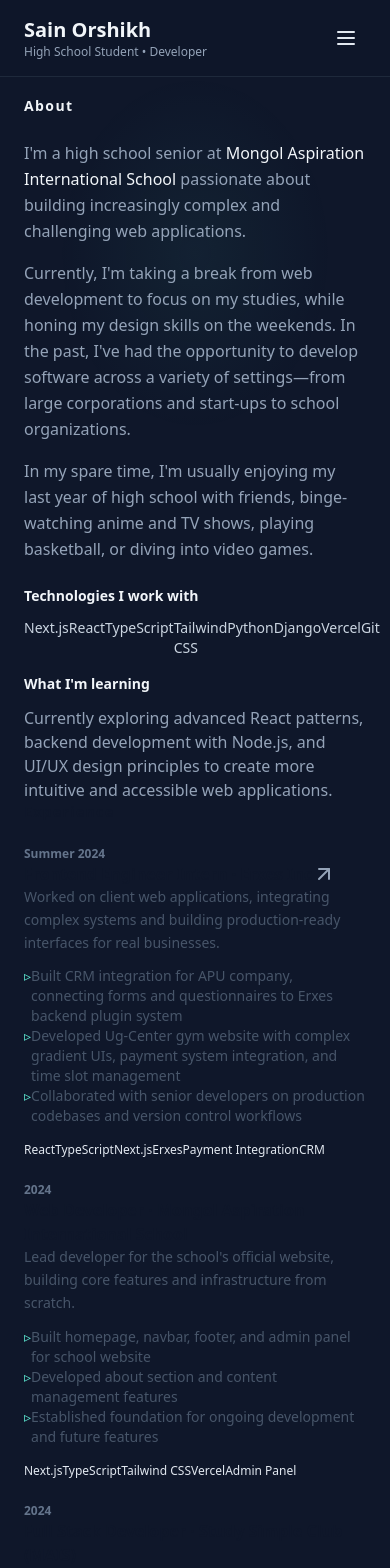
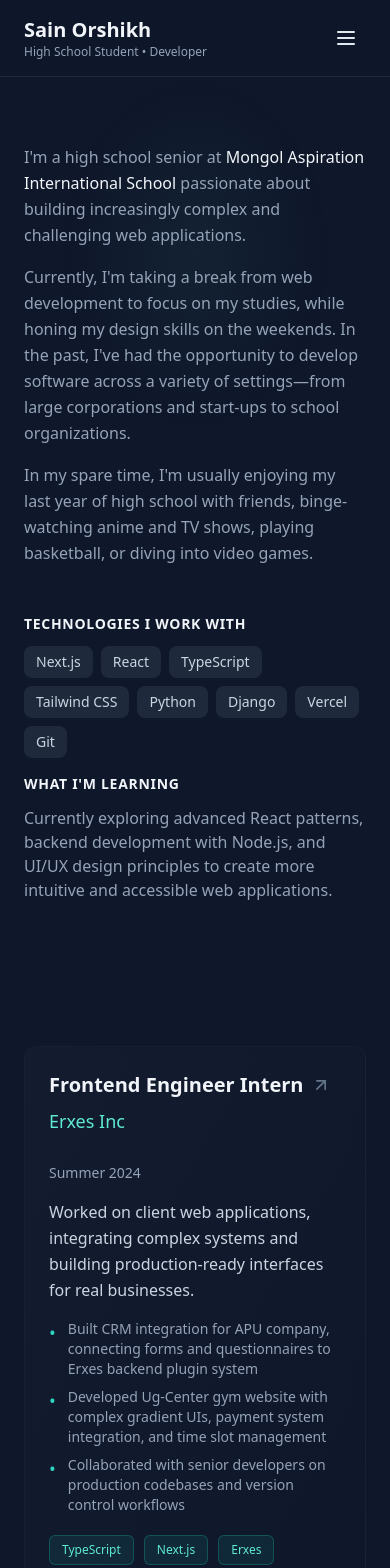
Before and after one commit to Sain-orshikh/portfolio, a Next.js app: page / in a window 390 px wide. Shown: the top 1568 px of the page. Built offline with nearby package versions, Linux system fonts and the light colour scheme.

Commit message:
refactor: update layout and improve section components for better responsiveness

```diff
--- a/app/page.tsx
+++ b/app/page.tsx
@@ -54,7 +54,7 @@ export default function Home() {
         <FixedSidebar activeSection={activeSection} onNavigate={handleNavigate} />
 
         {/* Scrollable Right Content */}
-        <main className="lg:ml-[50%] lg:w-[50%] px-6 sm:px-12 py-16 lg:py-24 pt-24 lg:pt-24">
+        <main className="lg:ml-[50%] lg:mr-[15%] lg:w-[50%] px-6 sm:px-12 py-16 lg:py-24 pt-36 lg:pt-24">
           <About />
           <Experience />
           <Projects />
--- a/components/ui/FixedSidebar.tsx
+++ b/components/ui/FixedSidebar.tsx
@@ -47,7 +47,7 @@ const FixedSidebar: React.FC<FixedSidebarProps> = ({ activeSection, onNavigate }
         transition={{ duration: 0.6 }}
         className="hidden lg:block lg:fixed lg:top-0 lg:left-0 lg:w-1/2 lg:h-screen"
       >
-        <div className="h-full flex flex-col justify-between p-12 xl:p-24">
+        <div className="h-full ml-[25%] flex flex-col justify-between p-12 xl:p-24">
           {/* Header Section */}
           <div>
             <motion.div
--- a/sections/About.tsx
+++ b/sections/About.tsx
@@ -11,10 +11,6 @@ const About: React.FC = () => {
         transition={{ duration: 0.6 }}
         className="space-y-6"
       >
-        <h2 className="text-sm font-bold tracking-widest text-slate-100 uppercase mb-16 lg:sr-only">
-          About
-        </h2>
-
         <div className="space-y-4 text-slate-400 leading-relaxed">
           <p>
             I'm a high school senior at <span className="text-slate-100 font-medium">Mongol Aspiration International School</span> passionate about building increasingly complex and challenging web applications.
--- a/sections/Experience.tsx
+++ b/sections/Experience.tsx
@@ -5,75 +5,79 @@ import { ArrowUpRight } from 'lucide-react';
 
 const Experience: React.FC = () => {
   return (
-    <section id="experience" className="mb-36 scroll-mt-24">
+    <section id="experience" className="mb-32 scroll-mt-24">
       <motion.div
         initial={{ opacity: 0, y: 20 }}
         whileInView={{ opacity: 1, y: 0 }}
         viewport={{ once: true, margin: '-100px' }}
         transition={{ duration: 0.6 }}
       >
-        <h2 className="text-sm font-bold tracking-widest text-slate-900 dark:text-slate-100 uppercase mb-16 lg:sr-only">
-          Experience
-        </h2>
-
-        <div className="space-y-12">
+        <div className="grid gap-6">
           {experiences.map((exp, index) => (
-            <motion.a
+            <motion.article
               key={exp.id}
-              href={exp.link || '#'}
-              target={exp.link ? '_blank' : undefined}
-              rel={exp.link ? 'noopener noreferrer' : undefined}
               initial={{ opacity: 0, y: 20 }}
               whileInView={{ opacity: 1, y: 0 }}
               viewport={{ once: true }}
               transition={{ delay: index * 0.1, duration: 0.5 }}
-              className="group block relative hover:bg-slate-50/50 dark:hover:bg-slate-800/50 rounded-lg p-6 -mx-6 transition-all duration-300 cursor-pointer"
+              className="group relative"
             >
-              <div className="grid grid-cols-1 lg:grid-cols-4 gap-4 lg:gap-8">
-                {/* Left: Date */}
-                <div className="lg:col-span-1">
-                  <p className="text-xs font-semibold text-slate-500 dark:text-slate-400 uppercase tracking-wider">
-                    {exp.period}
-                  </p>
-                </div>
+              <a
+                href={exp.link || '#'}
+                target={exp.link ? '_blank' : undefined}
+                rel={exp.link ? 'noopener noreferrer' : undefined}
+                className="block relative overflow-hidden rounded-xl border border-slate-800/50 bg-gradient-to-br from-slate-800/30 to-slate-900/30 backdrop-blur-sm p-6 transition-all duration-500 hover:border-teal-500/30 hover:shadow-2xl hover:shadow-teal-500/5 hover:-translate-y-1 hover:bg-white/20"
+              >
+                {/* Content */}
+                <div className="relative z-10">
+                  <div className="flex flex-col lg:flex-row lg:items-start lg:justify-between gap-4 mb-4">
+                    <div className="flex-1">
+                      <div className="flex items-center gap-2 mb-2">
+                        <h3 className="text-xl font-semibold text-slate-100 group-hover:text-teal-300 transition-colors">
+                          {exp.role}
+                        </h3>
+                        {exp.link && (
+                          <ArrowUpRight className="w-5 h-5 text-slate-500 group-hover:text-teal-300 group-hover:translate-x-1 group-hover:-translate-y-1 transition-all duration-300" />
+                        )}
+                      </div>
+                      <div className="flex items-center gap-2 text-teal-300 font-medium mb-3">
+                        <span className="text-lg">{exp.company}</span>
+                      </div>
+                    </div>
 
-                {/* Right: Content */}
-                <div className="lg:col-span-3">
-                  <h3 className="text-base font-semibold text-slate-900 dark:text-slate-100 mb-1 group-hover:text-accent transition-colors flex items-center gap-2">
-                    {exp.role} · {exp.company}
-                    {exp.link && (
-                      <ArrowUpRight className="w-4 h-4 text-slate-400 group-hover:text-accent group-hover:translate-x-1 group-hover:-translate-y-1 transition-transform" />
-                    )}
-                  </h3>
+                    <div className="text-sm text-slate-400 shrink-0">
+                      <span className="font-medium">{exp.period}</span>
+                    </div>
+                  </div>
 
-                  <p className="text-sm text-slate-600 dark:text-slate-400 leading-relaxed mb-3">
+                  <p className="text-slate-300 leading-relaxed mb-4">
                     {exp.description}
                   </p>
 
                   {exp.achievements && exp.achievements.length > 0 && (
-                    <ul className="space-y-1 mb-4">
+                    <ul className="space-y-2 mb-5">
                       {exp.achievements.map((achievement, i) => (
-                        <li key={i} className="flex items-start gap-2 text-sm text-slate-600 dark:text-slate-400">
-                          <span className="text-accent mt-0.5">▹</span>
-                          <span>{achievement}</span>
+                        <li key={i} className="flex items-start gap-3 text-sm text-slate-400">
+                          <span className="text-teal-400 mt-1 text-lg leading-none">•</span>
+                          <span className="flex-1">{achievement}</span>
                         </li>
                       ))}
                     </ul>
                   )}
 
-                  <div className="flex flex-wrap gap-2">
+                  <div className="flex flex-wrap gap-2.5">
                     {exp.tech.map((tech) => (
-                      <span
+                      <div
                         key={tech}
-                        className="px-3 py-1 text-xs font-medium rounded-full bg-teal-400/10 text-teal-600 dark:text-teal-300"
+                        className="px-3 py-1.5 text-xs font-medium rounded-md bg-teal-500/10 text-teal-300 border border-teal-500/30 shadow-sm"
                       >
                         {tech}
-                      </span>
+                      </div>
                     ))}
                   </div>
                 </div>
-              </div>
-            </motion.a>
+              </a>
+            </motion.article>
           ))}
         </div>
       </motion.div>
--- a/src/data/experiences.ts
+++ b/src/data/experiences.ts
@@ -13,7 +13,7 @@ export const experiences: Experience[] = [
       'Developed Ug-Center gym website with complex gradient UIs, payment system integration, and time slot management',
       'Collaborated with senior developers on production codebases and version control workflows'
     ],
-    tech: ['React', 'TypeScript', 'Next.js', 'Erxes', 'Payment Integration', 'CRM'],
+    tech: ['TypeScript', 'Next.js', 'Erxes', 'Payment'],
     link: 'https://erxes.io'
   },
   {
@@ -28,7 +28,7 @@ export const experiences: Experience[] = [
       'Developed about section and content management features',
       'Established foundation for ongoing development and future features'
     ],
-    tech: ['Next.js', 'TypeScript', 'Tailwind CSS', 'Vercel', 'Admin Panel']
+    tech: ['Next.js', 'TypeScript', 'Vercel', 'Cloudinary']
   },
   {
     id: 'exp-3',
@@ -42,7 +42,7 @@ export const experiences: Experience[] = [
       'Improved performance, maintainability, and user experience',
       'Deployed and managed production environment on Vercel'
     ],
-    tech: ['Next.js', 'TypeScript', 'Vercel', 'Migration', 'Notion API']
+    tech: ['Next.js', 'TypeScript', 'Migration', 'Spotify API']
   },
   {
     id: 'exp-4',
@@ -70,6 +70,6 @@ export const experiences: Experience[] = [
       'Learned professional development workflows and best practices',
       'Gained experience in real-world software development environment'
     ],
-    tech: ['Python', 'Web Dashboard', 'IoT']
+    tech: ['Javascript', 'Web Dashboard', 'IoT']
   }
 ];
--- a/tailwind.config.cjs
+++ b/tailwind.config.cjs
@@ -3,6 +3,7 @@ module.exports = {
   content: [
     "./app/**/*.{ts,tsx,js,jsx}",
     "./components/**/*.{ts,tsx,js,jsx}",
+    "./sections/**/*.{ts,tsx,js,jsx}",
     "./src/**/*.{ts,tsx,js,jsx}",
   ],
   darkMode: 'class',
```
Also changed, not shown: sections/Projects.tsx (+48 -30 lines).
